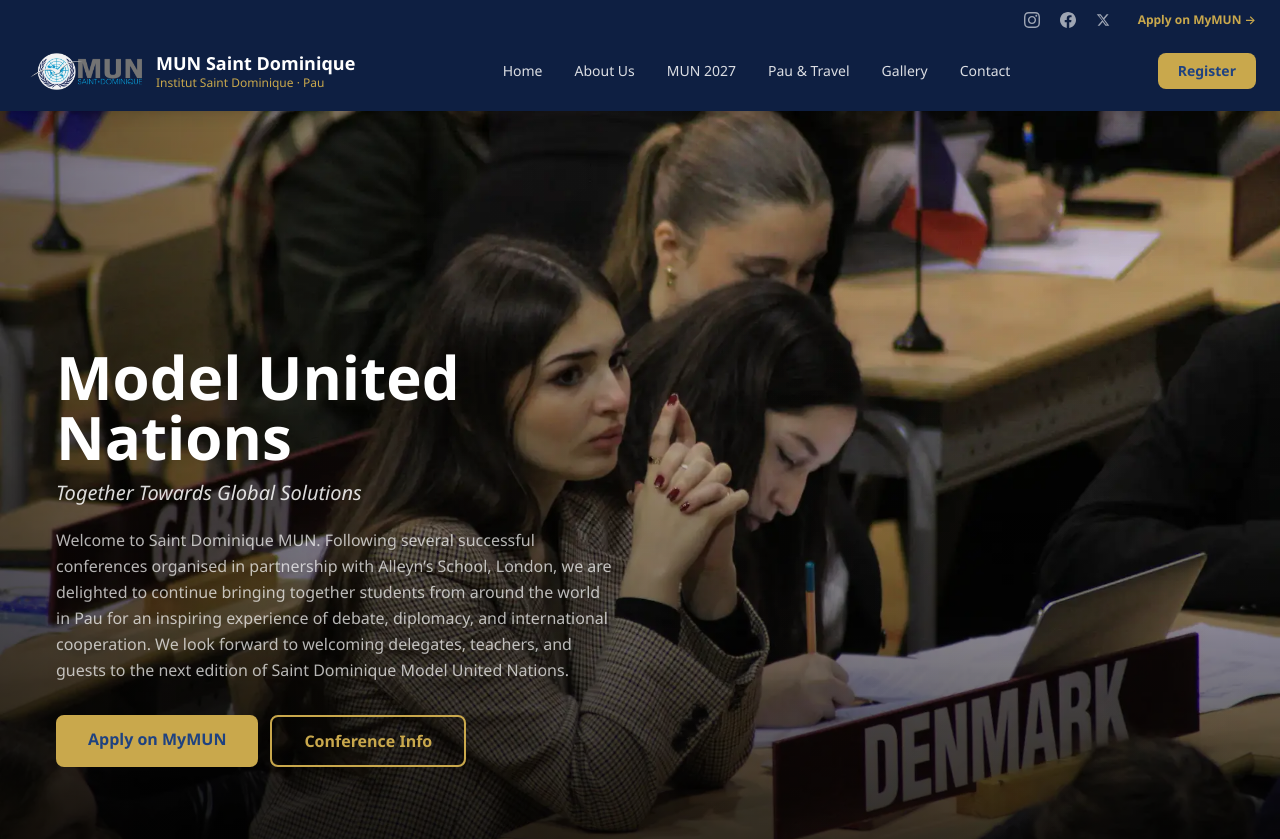
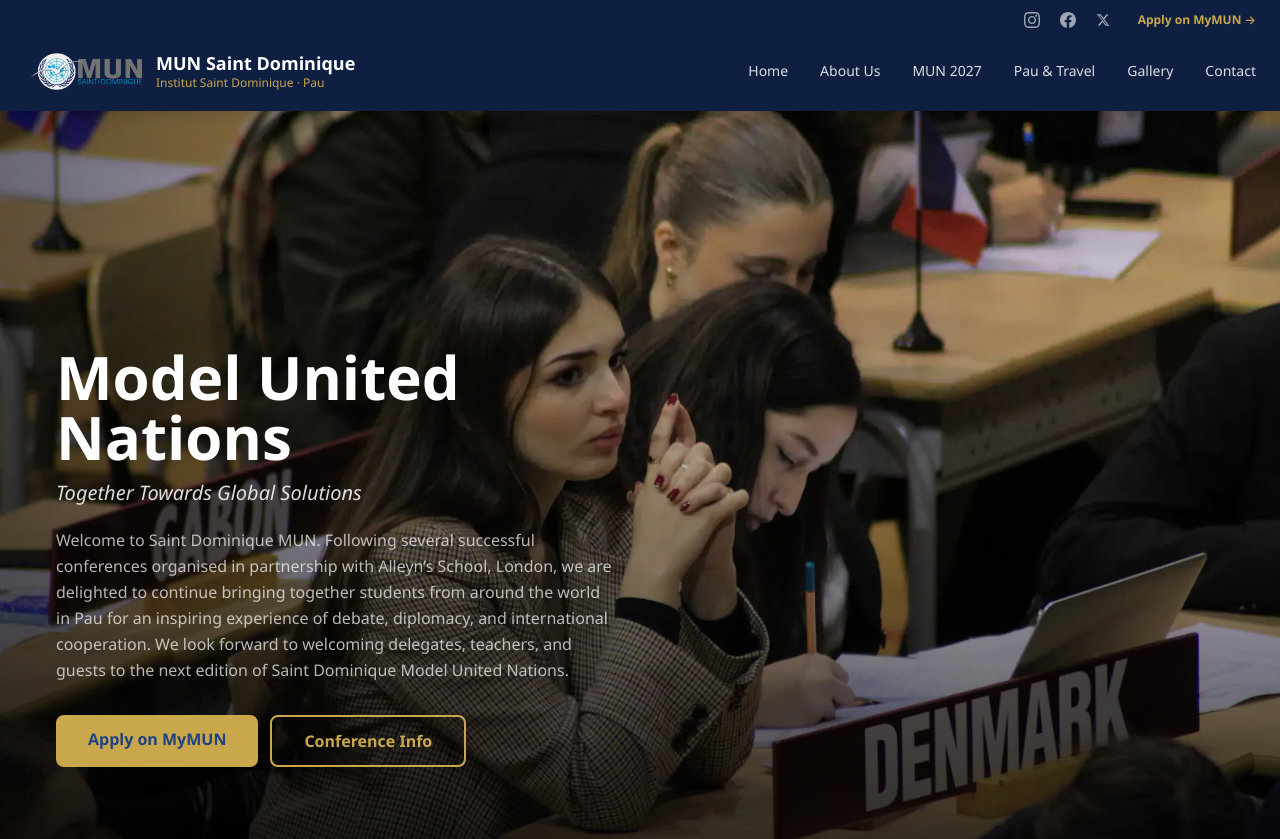
Before and after one commit to gastongabaixtucf8/projet-MUN-saintdo, a Next.js app: page / in a window 1280 px wide. Shown: the top 839 px of the page. Built offline with nearby package versions, Linux system fonts and the light colour scheme.

Commit message:
auto-save

```diff
--- a/components/Header.tsx
+++ b/components/Header.tsx
@@ -60,15 +60,6 @@ export default function Header() {
             ))}
           </nav>
 
-          <a
-            href="https://mymun.com/"
-            target="_blank"
-            rel="noopener noreferrer"
-            className="hidden lg:inline-block bg-gold text-navy text-sm font-bold px-5 py-2 rounded-lg hover:bg-yellow-400 transition-colors shrink-0"
-          >
-            Register
-          </a>
-
           <button
             className="lg:hidden text-white p-2 shrink-0"
             onClick={() => setOpen(!open)}
```
